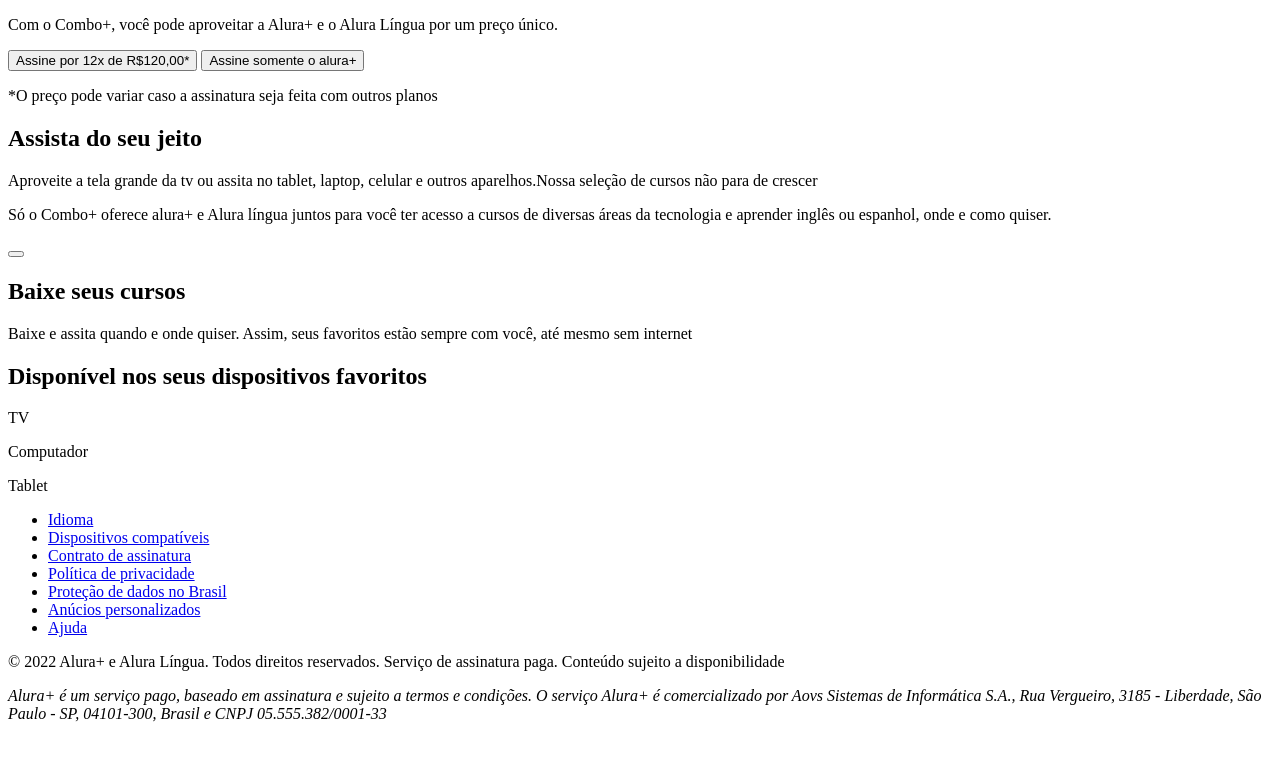
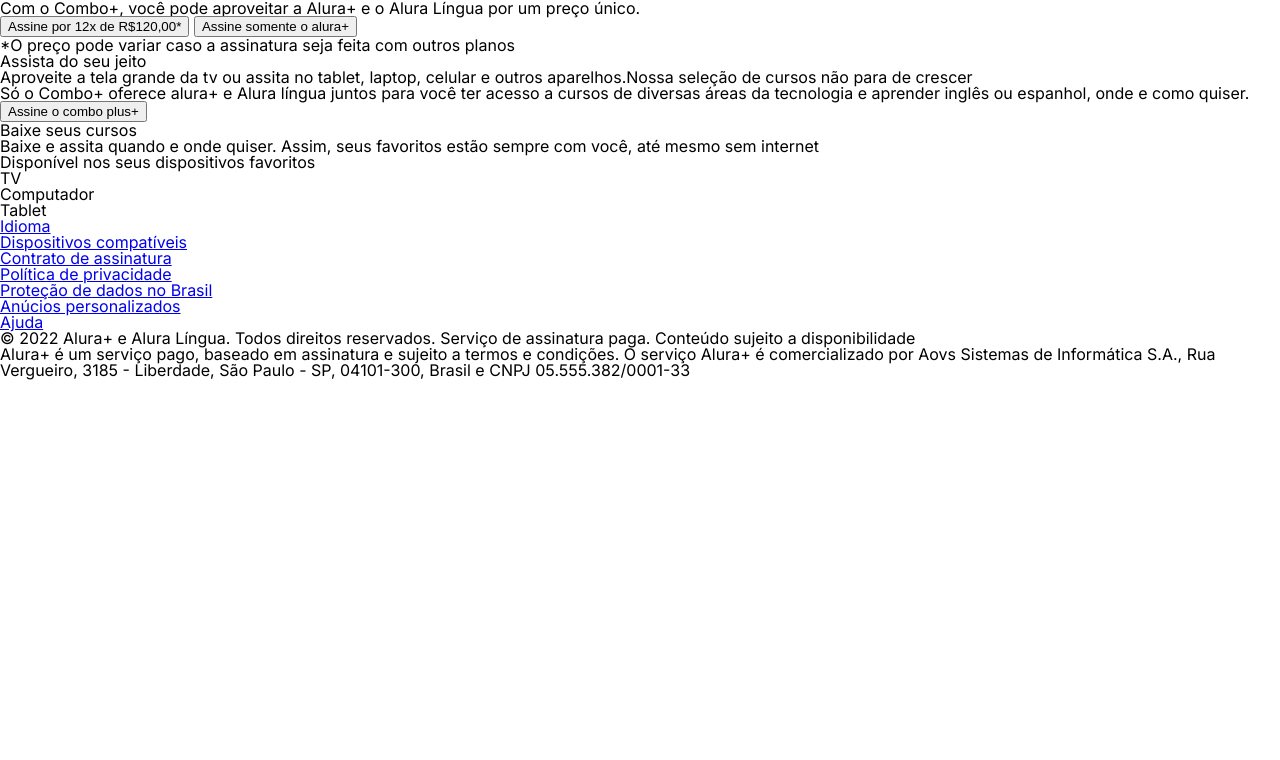
Before and after one commit to GFelixH/AluraPlus, a plain HTML site: page index.html in a window 1280 px wide. Drawn offline with Linux system fonts and the light colour scheme.

Commit message:
reset.css-added

```diff
--- a/index.html
+++ b/index.html
@@ -7,6 +7,10 @@
     <meta name="viewport" content="width=device-width, initial-scale=1.0">
     <meta name="author" content="Felix">
     <meta name="keywords" content="HTML, CSS, JavaScript">
+    <link rel="preconnect" href="https://fonts.googleapis.com">
+    <link rel="preconnect" href="https://fonts.gstatic.com" crossorigin>
+    <link href="https://fonts.googleapis.com/css2?family=Inter&display=swap" rel="stylesheet">
+    <link rel="stylesheet" href="reset.css">
     <link rel="stylesheet" href="style.css">
     <title>AluraPlus</title>
 </head>
@@ -31,7 +35,7 @@
             <section>
                 <p>Só o Combo+ oferece alura+ e Alura língua juntos para você ter acesso a cursos de diversas áreas da
                     tecnologia e aprender inglês ou espanhol, onde e como quiser.</p>
-                <button></button>
+                <button>Assine o combo plus+</button>
                 <figure></figure>
             </section>
             <section>
--- a/style.css
+++ b/style.css
@@ -0,0 +1,3 @@
+body {
+  font-family: "Inter", sans-serif;
+}
```
